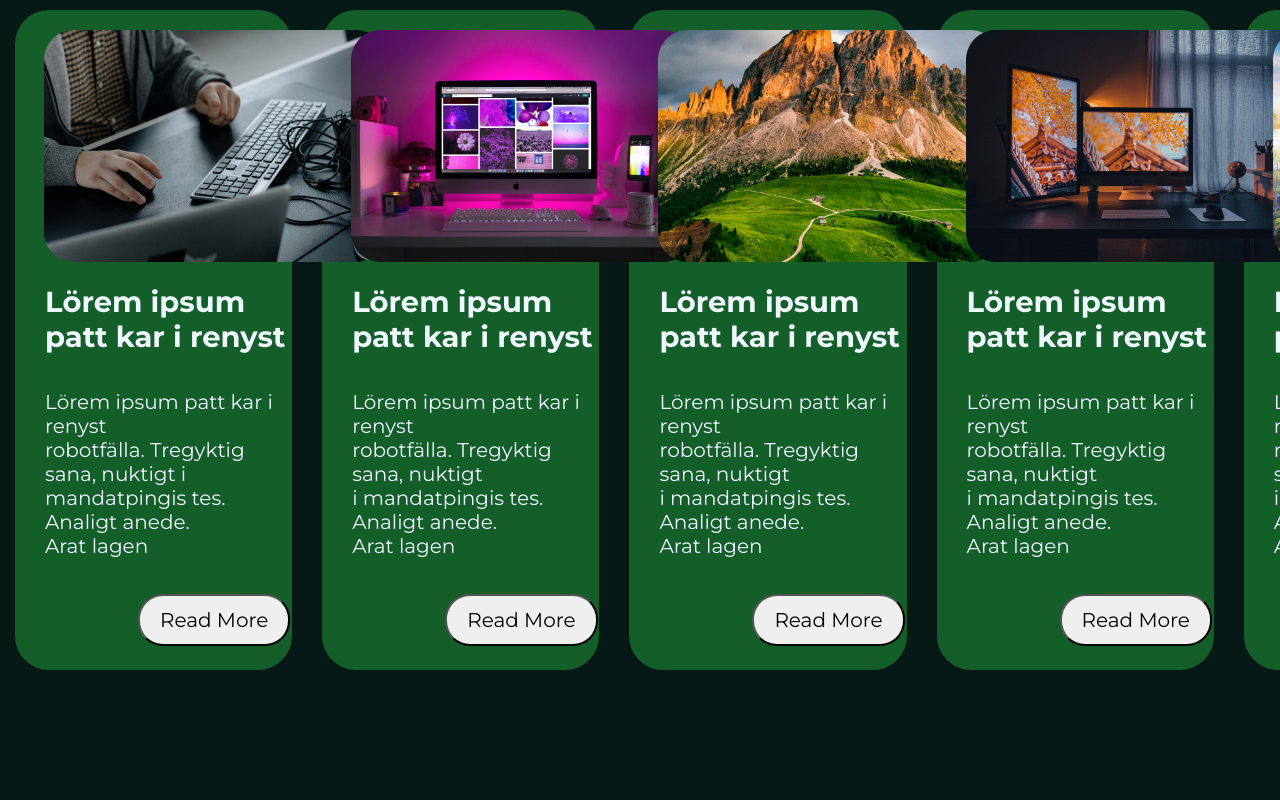
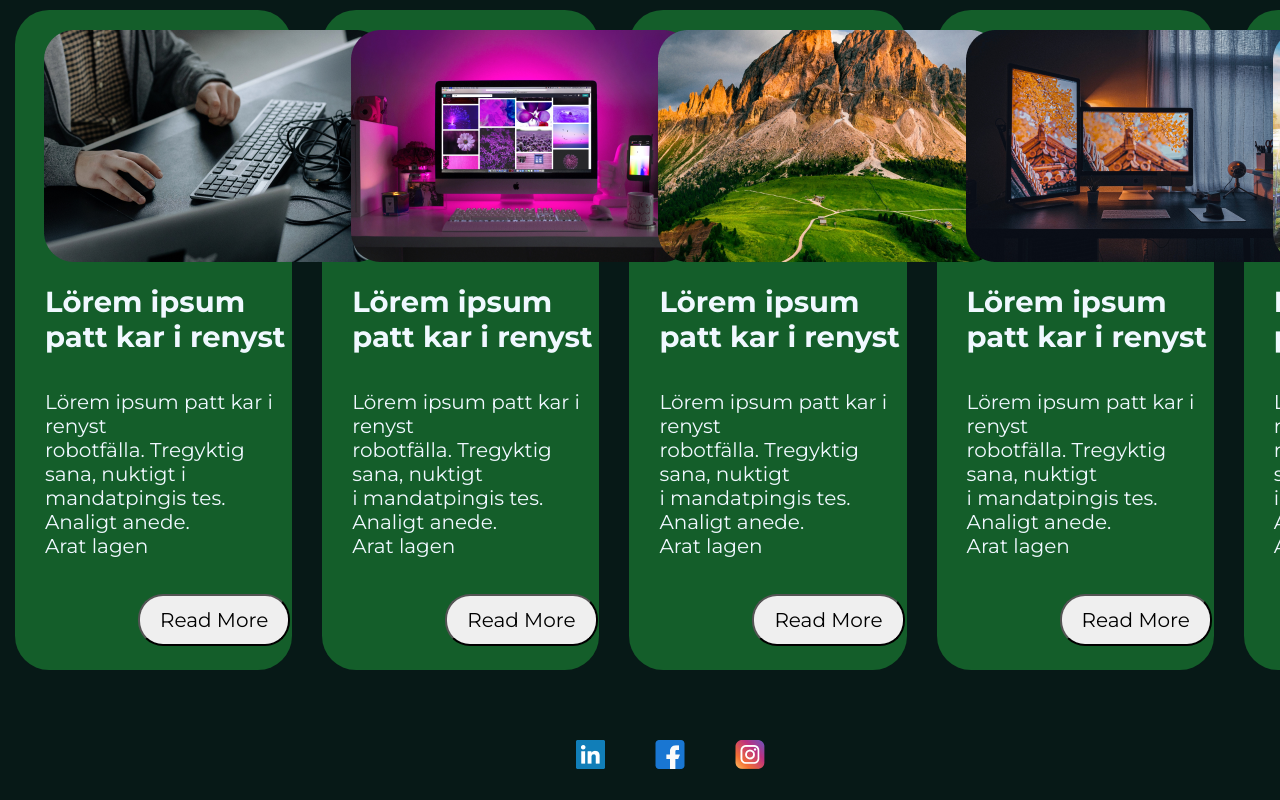
Before and after one commit to 4lejo-N4r/Simple-website-design, a plain HTML site: page index.html in a window 1280 px wide. Shown: the part 4100-4900 px from the top of the page. Before the commit the page ends 4780 px from the top, so only its background shows below. Drawn offline with Linux system fonts and the light colour scheme.

Commit message:
feat: :construction: Upload Changes

```diff
--- a/css/style.css
+++ b/css/style.css
@@ -200,6 +200,14 @@ body{
     margin-right: 0;
 }
 
+.footer{
+    margin-left: 45%;
+    display: flex;
+    gap: 50px;
+    margin-top: 60px;
+    height: 60px;
+}
+
 
 /*Para telefonos*/
 
--- a/index.html
+++ b/index.html
@@ -116,7 +116,17 @@
 
     </main>
     <footer>
-
+        <div class="footer">
+            <a href="https://www.linkedin.com/feed/?trk=guest_homepage-basic_google-one-tap-submit" target="_blank" class="icon_button">
+                <img src="/storage/img/linkedlin.png" alt="">
+            </a>
+            <a href="https://www.facebook.com/login/?next=https%3A%2F%2Fwww.facebook.com%2F%3Flocale%3Des_LA" target="_blank" class="icon_button">
+                <img src="/storage/img/fcebook.png" alt="">
+            </a>
+            <a href="https://www.instagram.com/?hl=es" target="_blank" class="icon_button">
+                <img src="/storage/img/instagram.png" alt="">
+            </a>
+        </div>
     </footer>
 </body>
 </html>
```
Also changed, not shown: storage/img/fcebook.png (added), storage/img/instagram.png (added), storage/img/linkedlin.png (added).
